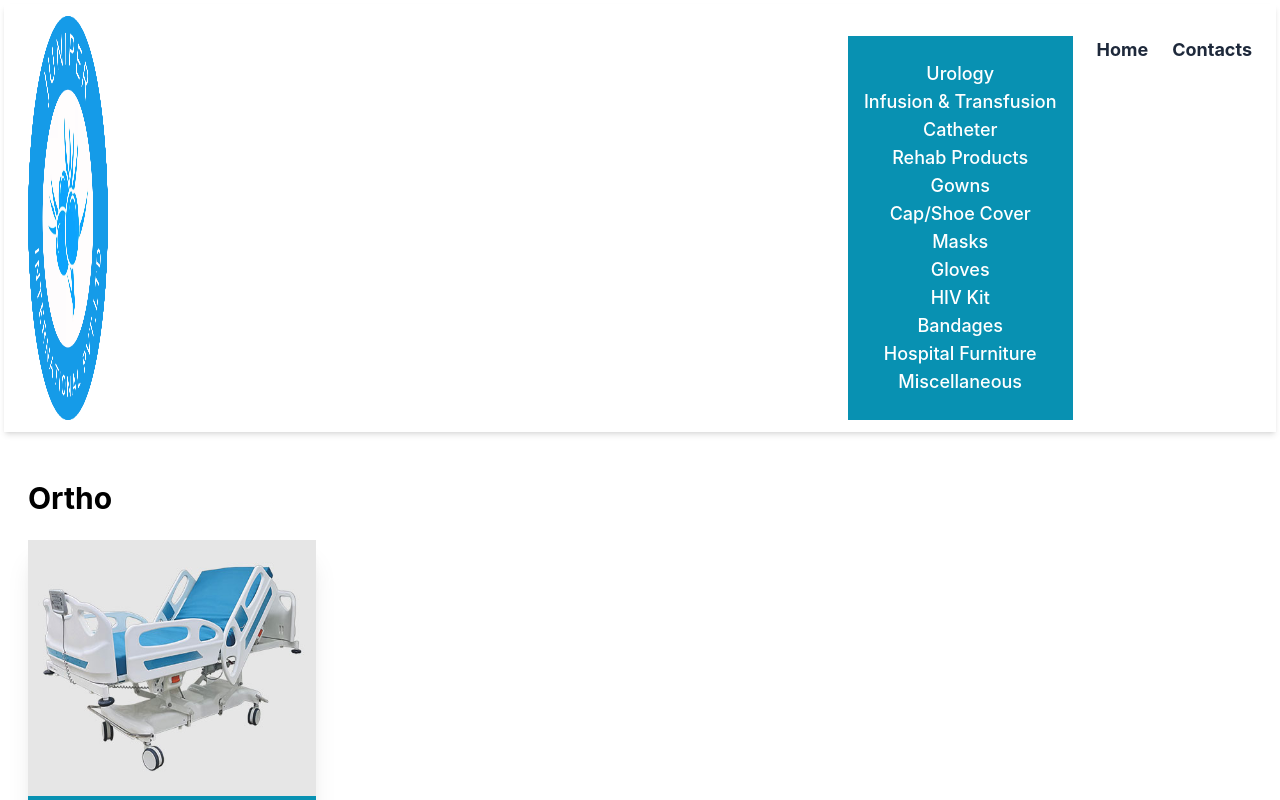
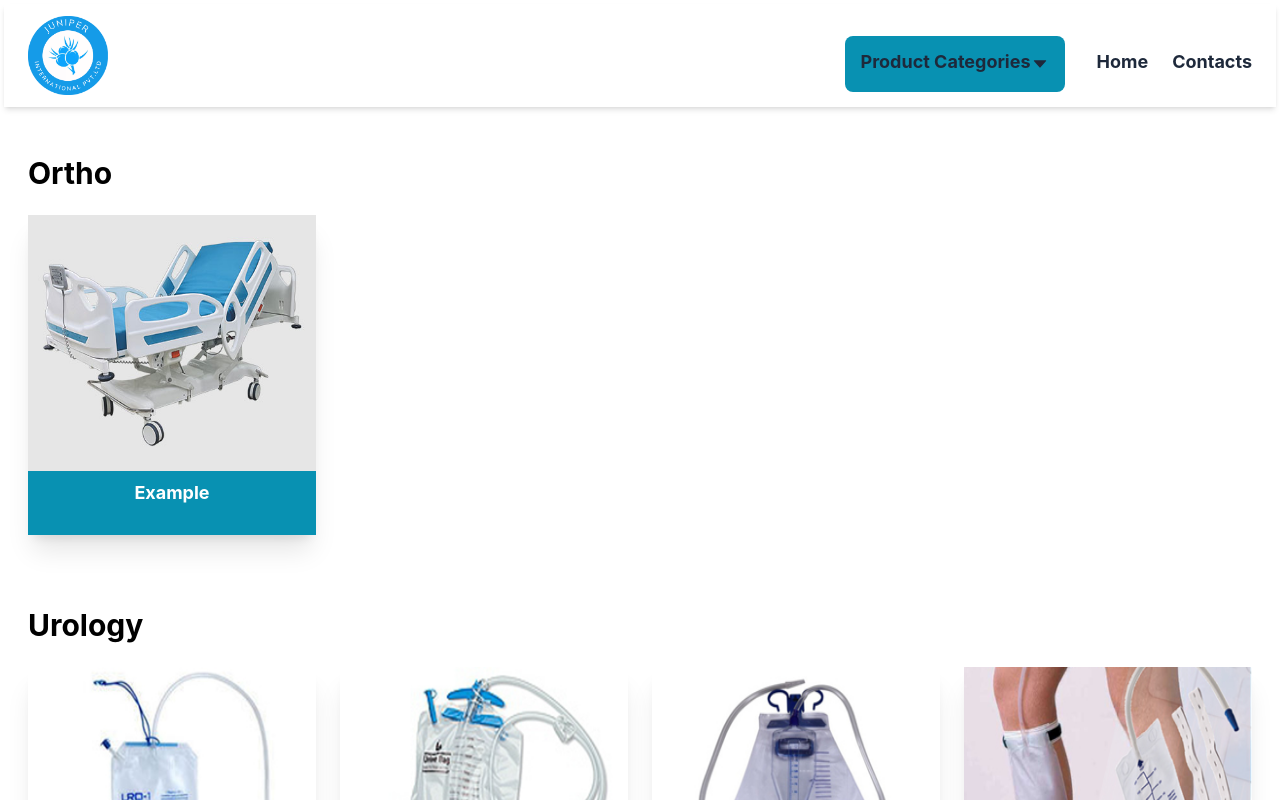
Before and after one commit to ashimjungsaud/Juniper_International, a React (Create React App) app: page /product in a window 1280 px wide. Shown: the top 800 px of the page. Built offline with nearby package versions, Linux system fonts and the light colour scheme.

Commit message:
Fixed navigation bar

```diff
--- /dev/null
+++ b/src/Components/Dropdown.jsx
@@ -0,0 +1,33 @@
+import React from "react";
+import { useState } from "react";
+import { AiOutlineCaretUp, AiOutlineCaretDown } from 'react-icons/ai';
+import DropdownItem from "./DropdownItem";
+
+function Dropdown() {
+
+    const [isOpen, setIsOpen] = useState(false);
+
+    return (
+        <div className="flex flex-col rounded-lg items-center px-2">
+            <button onClick={() => setIsOpen((prev) => !prev)}
+                className="flex bg-cyan-600 py-2 px-3 rounded-lg border-4 border-transparent active:border-black duration-400 active:text-white"
+            >
+                Product Categories
+                {!isOpen ? (
+                    <AiOutlineCaretDown className='h-8' />
+                ) : (
+                    <AiOutlineCaretUp className="h-8" />
+                )
+                }
+            </button>
+
+            {isOpen && (
+                <div>
+                    <DropdownItem />
+                </div>
+            )}
+        </div>
+    )
+}
+
+export default Dropdown;
--- a/src/Components/DropdownItem.js
+++ b/src/Components/DropdownItem.js
@@ -3,7 +3,8 @@ import {Link} from 'react-scroll';
 
 export default function DropdownItem(){
     return(
-        <div>
+        <div className="pt-1 rounded-lg">
+
             <ul className="flex-col justify-around font-medium px-4 py-6 cursor-pointer bg-cyan-600 text-white">
 
                 <li className="hover:font-bold">
@@ -67,6 +68,7 @@ export default function DropdownItem(){
                     </Link>
                 </li>
             </ul>
+
          </div>
     )
 }
--- a/src/Components/Navbar.js
+++ b/src/Components/Navbar.js
@@ -1,14 +1,15 @@
 // import Image0 from '/Images/Image0.3.png';
 import {Link} from 'react-scroll';
+import {FaHome} from 'react-icons/fa';
 
 export default function Navbar(){
     return(
-       <nav className="Navbar flex justify-between  w-full py-3 px-6 shadow-md">
+       <nav className="Navbar flex justify-between w-full py-3 px-6 shadow-md">
           <img src={"/Images/Logo.png"} alt="logo" width="80px" height="80px"></img>
           <div className="pt-5 text-slate-800">
              <ul className="ul flex justify-evenly gap-6 md:gap-2 text-lg font-bold ">
                  <li>
-                     <a href='/'>Home</a>
+                     <a href='/' className='flex'>Home</a>
                  </li>
                  <li>
                      <a href='/product'>Products</a>
--- a/src/Components/ProductNavbar.js
+++ b/src/Components/ProductNavbar.js
@@ -1,23 +1,23 @@
 import {Link} from 'react-scroll';
-import DropdownItem from './DropdownItem';
+import Dropdown from './Dropdown';
 // import { CgMenuCheese } from "react-icons/cg";
 
 
 export default function ProductNavbar(){
     return(
        <nav className="Navbar flex justify-between  w-full py-3 px-6 shadow-md">
-          <img src={"/Images/Logo.png"} alt="logo" width="80px" height="80px"></img>
+          <img src={"/Images/Logo.png"} alt="logo" width="80px" height="80px" className='max-w-20 max-h-20'></img>
           <div className="pt-5 text-slate-800">
              <ul className="ul flex justify-evenly gap-6 md:gap-2 text-lg font-bold">
                  <li className='flex'>
-                     <DropdownItem/>
+                     <Dropdown/>
                  </li>
 
-                 <li>
+                 <li className='py-3'>
                      <a href='/'>Home</a>
                  </li>
 
-                 <li>
+                 <li className='py-3'>
                 <Link to='Footer' spy={true} smooth={true} offset={50} duration={500}>Contacts</Link>
                 </li>
              </ul>
```
